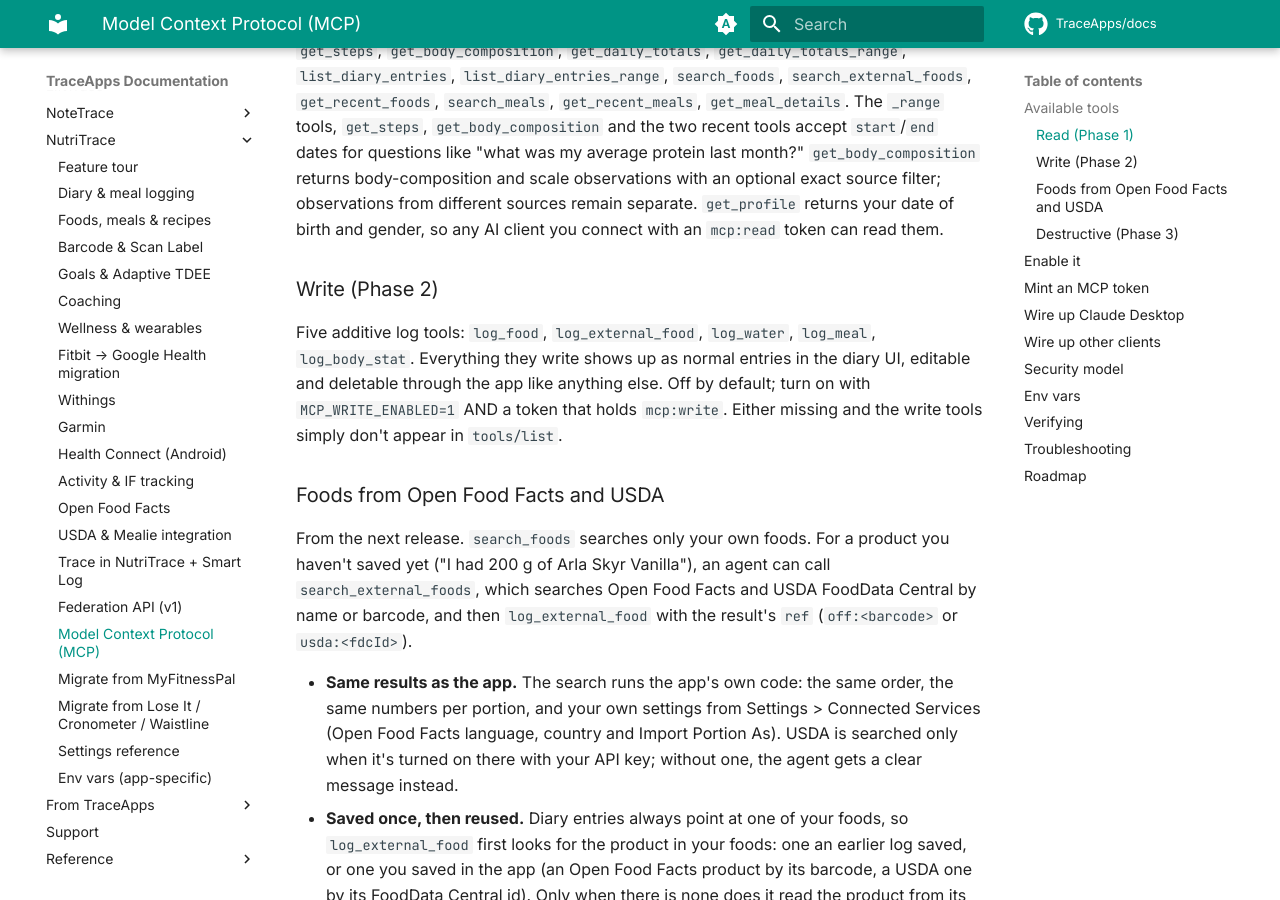
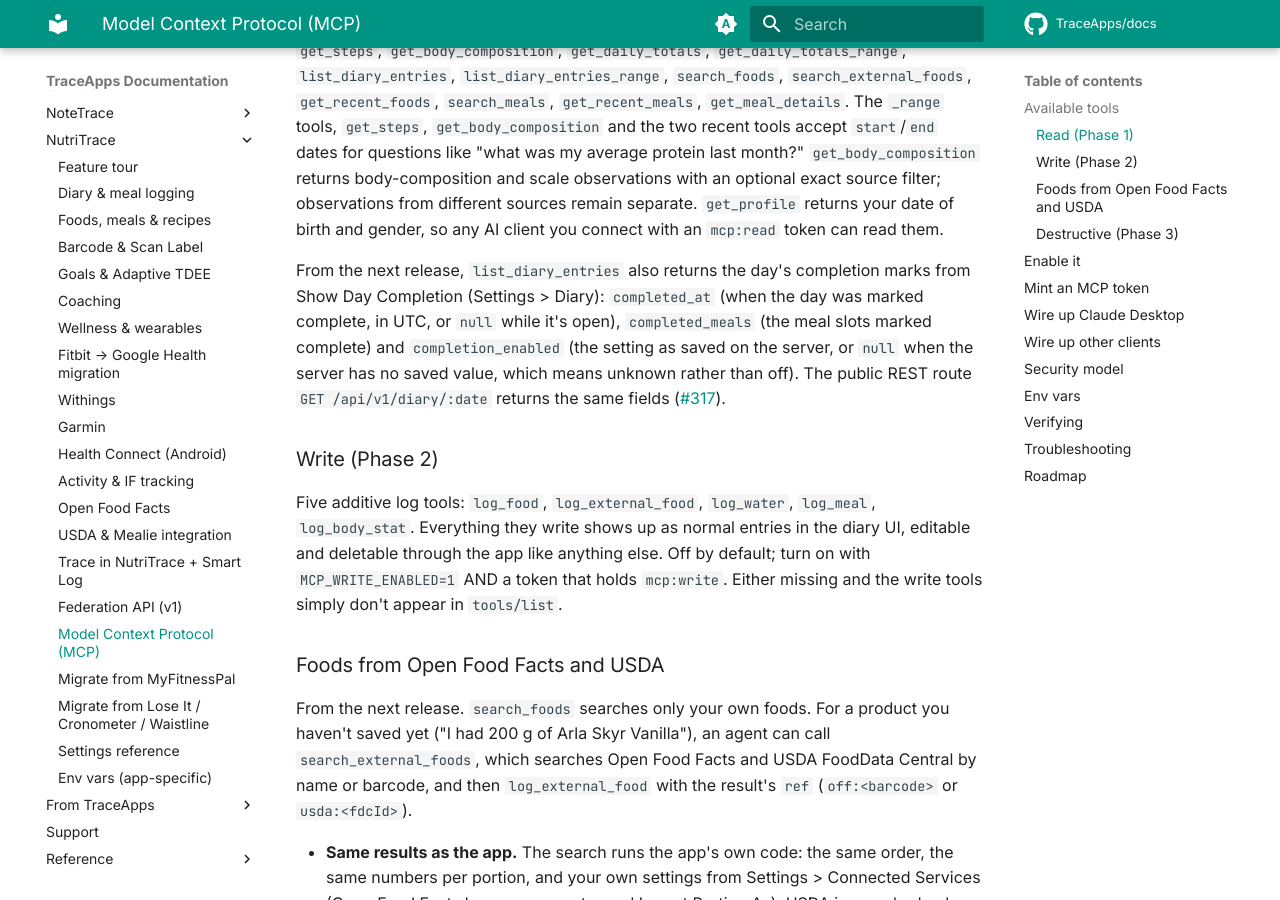
Before and after one commit to TraceApps/docs, an MkDocs documentation site: the page built from docs/nutritrace/mcp.md, in a window 1280 px wide and 900 px high, scrolled down 599 px. Built offline with MkDocs 1.6.1 and Material for MkDocs 9.7.7, drawn with Linux system fonts in a browser that asks for light colours; comment, search, counter and statistics services are not loaded.

Commit message:
NutriTrace: list_diary_entries and the diary API return day completion (nutritrace#317)

```diff
--- a/docs/nutritrace/mcp.md
+++ b/docs/nutritrace/mcp.md
@@ -13,6 +13,8 @@ Twenty-two tools across three phases. Setup for each phase below; full arg/retur
 ### Read (Phase 1)
 
 Fourteen tools, read-only, always available when MCP is on: `get_goals`, `get_profile`, `get_steps`, `get_body_composition`, `get_daily_totals`, `get_daily_totals_range`, `list_diary_entries`, `list_diary_entries_range`, `search_foods`, `search_external_foods`, `get_recent_foods`, `search_meals`, `get_recent_meals`, `get_meal_details`. The `_range` tools, `get_steps`, `get_body_composition` and the two recent tools accept `start`/`end` dates for questions like "what was my average protein last month?" `get_body_composition` returns body-composition and scale observations with an optional exact source filter; observations from different sources remain separate. `get_profile` returns your date of birth and gender, so any AI client you connect with an `mcp:read` token can read them.
+
+From the next release, `list_diary_entries` also returns the day's completion marks from Show Day Completion (Settings > Diary): `completed_at` (when the day was marked complete, in UTC, or `null` while it's open), `completed_meals` (the meal slots marked complete) and `completion_enabled` (the setting as saved on the server, or `null` when the server has no saved value, which means unknown rather than off). The public REST route `GET /api/v1/diary/:date` returns the same fields ([#317](https://github.com/TraceApps/nutritrace/pull/317)).
 
 ### Write (Phase 2)
 
```
